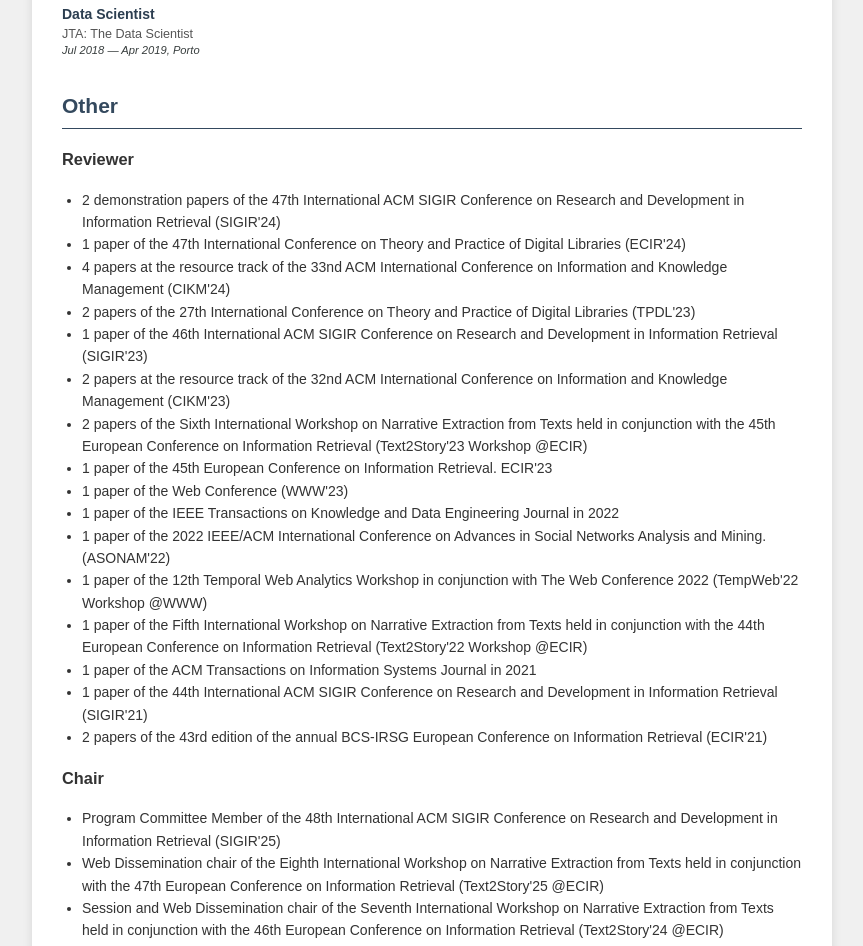
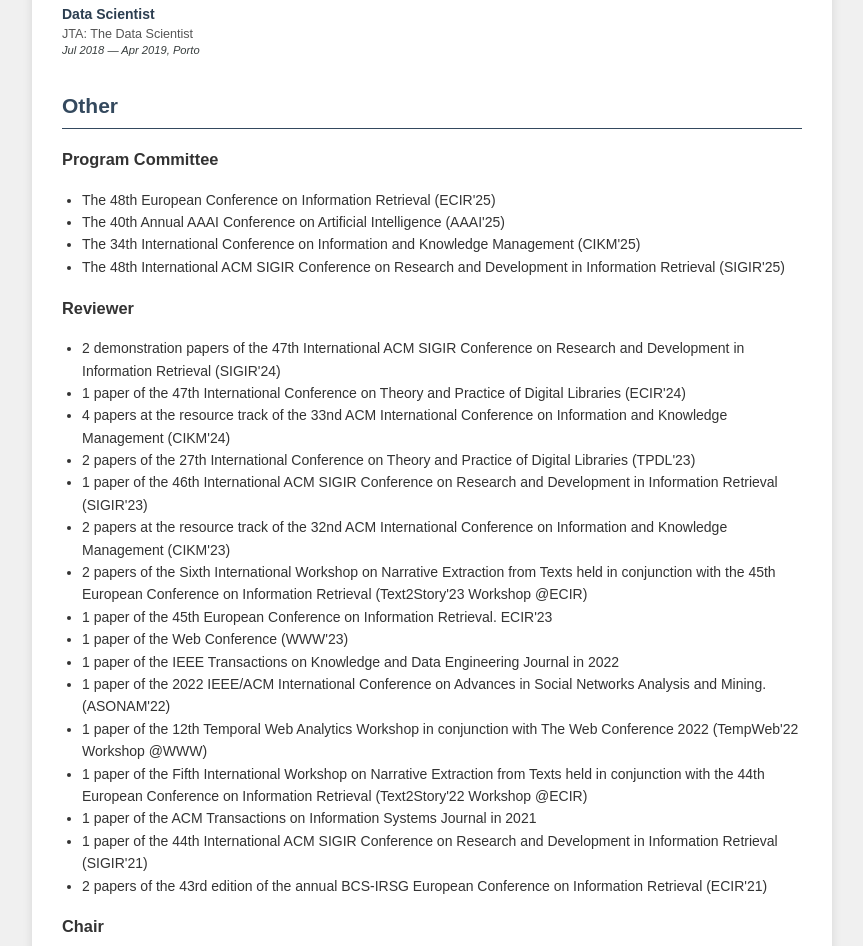
Before and after one commit to hmosousa/hmosousa.github.io, a plain HTML site: page resume/resume.html in a window 1280 px wide. Shown: the part 3508-4454 px from the top of the page, without its empty margins (208-1071 px from the left). Drawn offline with Linux system fonts and the light colour scheme.

Commit message:
Add the program commit

```diff
--- a/resume/resume.html
+++ b/resume/resume.html
@@ -473,6 +473,15 @@
         </div>
 
         <h2>Other</h2>
+        <h3>Program Committee</h3>
+        <ul>
+            <li>The 48th European Conference on Information Retrieval (ECIR'25)</li>
+            <li>The 40th Annual AAAI Conference on Artificial Intelligence (AAAI'25)</li>
+            <li>The 34th International Conference on Information and Knowledge Management (CIKM'25)</li>
+            <li>The 48th International ACM SIGIR Conference on Research and Development in
+                Information Retrieval (SIGIR'25)</li>
+        </ul>
+
         <h3>Reviewer</h3>
         <ul>
 
```
